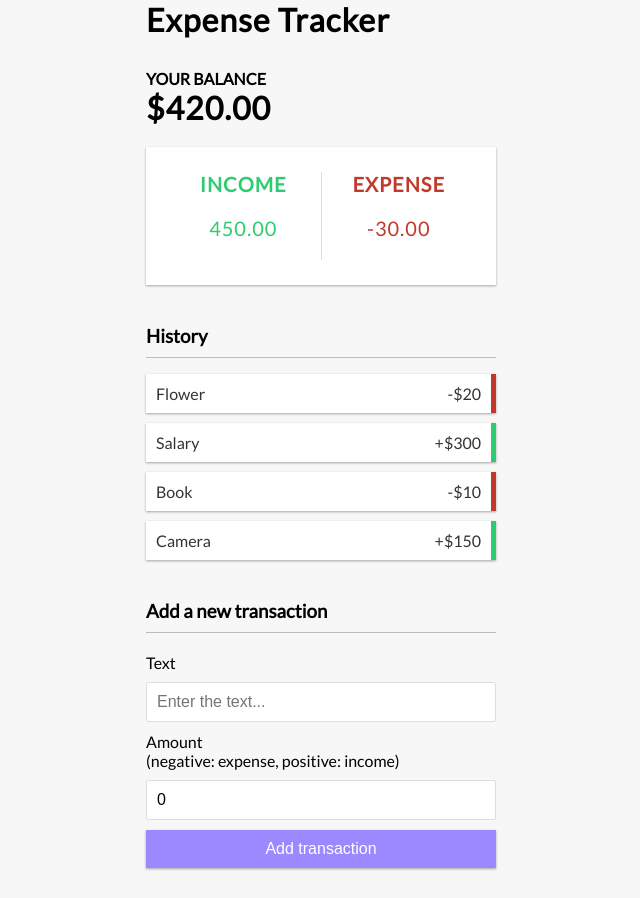
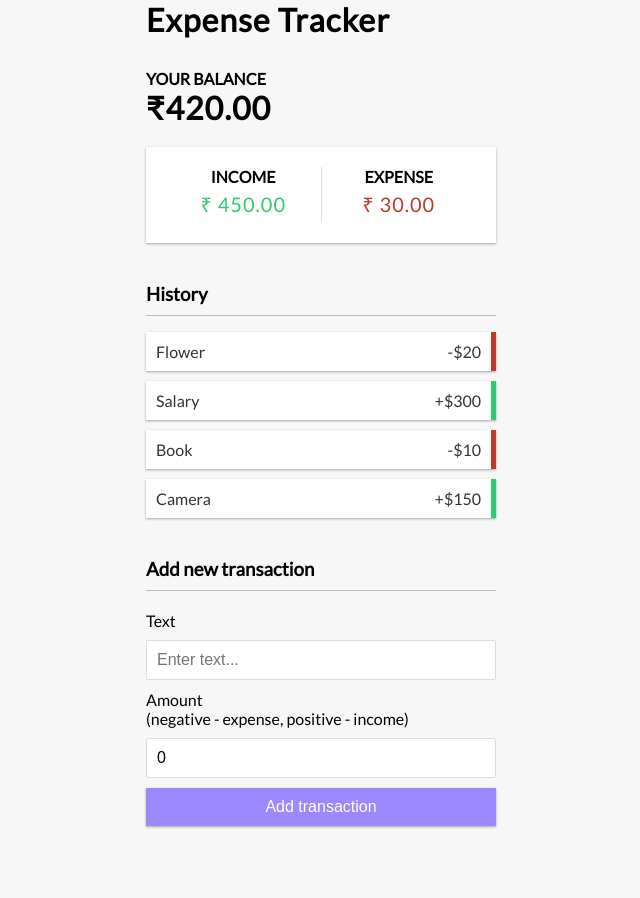
Before and after one commit to arpitjaswal/XpenseLogger, a React (Create React App) app in the folder xpenselogger/: page / in a window 1280 px wide. Shown: the whole page, without its empty margins (319-959 px from the left). After the commit the page ends 856 px from the top, so only its background shows below. Built offline with nearby package versions, Linux system fonts and the light colour scheme.

Commit message:
Project completed

```diff
--- a/xpenselogger/src/App.js
+++ b/xpenselogger/src/App.js
@@ -1,6 +1,6 @@
 import Header from "./components/Header"
 import Balance from "./components/Balance"
-import IncomeExpense from "./components/IncomeExpense"
+import IncomeExpenses from "./components/IncomeExpense"
 import TransactionList from "./components/TransactionList"
 import AddTransaction from "./components/AddTransaction"
 import './App.css';
@@ -12,7 +12,7 @@
       <Header/>
     <div className="container">
       <Balance/>
-      <IncomeExpense/>
+      <IncomeExpenses/>
       <TransactionList/>
       <AddTransaction/>
     </div>
--- a/xpenselogger/src/components/AddTransaction.jsx
+++ b/xpenselogger/src/components/AddTransaction.jsx
@@ -1,22 +1,37 @@
-import React, {useState} from 'react'
+import React, {useState,useContext} from 'react';
+import { GlobalContext } from '../context/GlobalState';
 
 const AddTransaction = () => {
   const [text, setText] = useState('');
   const [amount, setAmount] = useState(0);
+  const {addTransaction} = useContext(GlobalContext);
+  const onSubmit = e=>{
+    e.preventDefault();
+    const newTransaction ={
+      id: Math.floor(Math.random()*100000000),
+      text,
+      amount: +amount
+    }
+    addTransaction(newTransaction);
+  }
 
   return (
     <>
-        <h3>Add a new transaction</h3>
-        <form>
-        <label htmlFor="text">Text</label>
-        <input type="text" value={text} onChange={(e)=>setText(e.target.value)} placeholder='Enter the text...'/>
-        <label htmlFor="amount">
-            Amount <br/>
-            (negative: expense, positive: income)
-        </label>
-        <input type="number" value={amount} onChange={(e)=>setAmount(e.target.value)} placeholder='Enter the amount...'/>
-        </form>
-        <button class='btn'>Add transaction</button>
+      <h3>Add new transaction</h3>
+      <form onSubmit={onSubmit}>
+        <div className="form-control">
+          <label htmlFor="text">Text</label>
+          <input type="text" value={text} onChange={(e) => setText(e.target.value)} placeholder="Enter text..." />
+        </div>
+        <div className="form-control">
+          <label htmlFor="amount"
+            >Amount <br />
+            (negative - expense, positive - income)</label
+          >
+          <input type="number" value={amount} onChange={(e) => setAmount(e.target.value)} placeholder="Enter amount..." />
+        </div>
+        <button className="btn">Add transaction</button>
+      </form>
     </>
   )
 }
--- a/xpenselogger/src/components/Balance.jsx
+++ b/xpenselogger/src/components/Balance.jsx
@@ -11,7 +11,7 @@
 
     <>
         <h4>Your Balance</h4>
-        <h1 id="balance">${total}</h1>
+        <h1 id="balance">₹{total}</h1>
 
     </>
   )
--- a/xpenselogger/src/components/IncomeExpense.jsx
+++ b/xpenselogger/src/components/IncomeExpense.jsx
@@ -1,25 +1,48 @@
-import React, { useContext } from 'react'
+import React, { useContext } from 'react';
 import { GlobalContext } from '../context/GlobalState';
 
-const IncomeExpense=()=>{
-  const {transactions} = useContext(GlobalContext);
-  const amounts = transactions.map(transaction=>transaction.amount);
-  const income = amounts.filter(item=>item>0).reduce((acc,item)=>acc+=item,0).toFixed(2);
-  const expense = amounts.filter(item=>item<0).reduce((acc,item)=>(acc+=item),0).toFixed(2);
+//Money formatter function
+function moneyFormatter(num) {
+  let p = num.toFixed(2).split('.');
   return (
-      <>
+    '₹ ' +
+    p[0]
+      .split('')
+      .reverse()
+      .reduce(function (acc, num, i, orig) {
+        return num === '-' ? acc : num + (i && !(i % 3) ? ',' : '') + acc;
+      }, '') +
+    '.' +
+    p[1]
+  );
+}
+
+const IncomeExpenses = () => {
+  const { transactions } = useContext(GlobalContext);
+
+  const amounts = transactions.map(transaction => transaction.amount);
+
+  const income = amounts
+    .filter(item => item > 0)
+    .reduce((acc, item) => (acc += item), 0);
+
+  const expense = (
+    amounts.filter(item => item < 0).reduce((acc, item) => (acc += item), 0) *
+    -1
+  );
+
+  return (
     <div className="inc-exp-container">
-              <div id="money-plus" className="money plus">
+        <div>
           <h4>Income</h4>
-                  <p>{income}</p>
+  <p className="money plus">{moneyFormatter(income)}</p>
         </div>
-              <div id="money-minus" className="money minus">
+        <div>
           <h4>Expense</h4>
-                  <p>{expense}</p>
+  <p className="money minus">{moneyFormatter(expense)}</p>
         </div>
       </div>
-      </>
   )
 }
 
-export default IncomeExpense;
+export default IncomeExpenses;
```
Also changed, not shown: 1 other file (tests, documents, lock files or other folders). Lines whose indentation alone changed are shown as unchanged.
